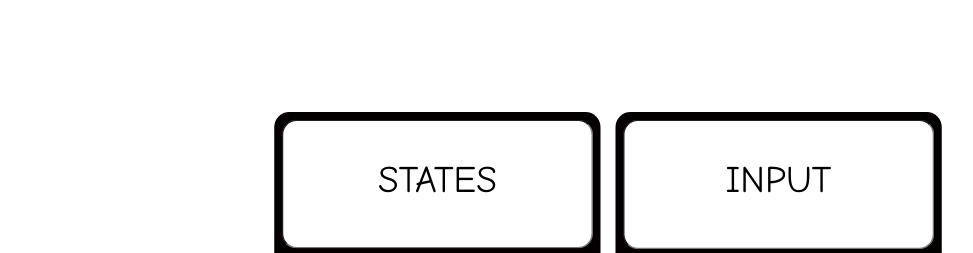
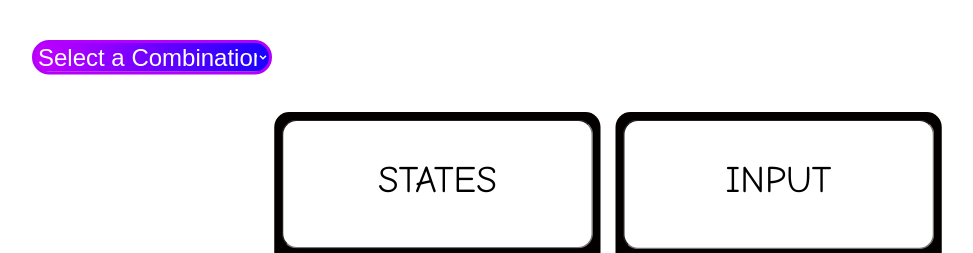
Before and after one commit to Dark12Phantom/transTable, a plain HTML site: page index.html in a window 1280 px wide. Shown: the top 253 px of the page, without its empty margins (32-1005 px from the left). Drawn offline with Linux system fonts and the light colour scheme.

Commit message:
Update index.html

```diff
--- a/index.html
+++ b/index.html
@@ -10,6 +10,18 @@
 
 <body>
     <div class="container">
+        <div class="combinations">
+            <select name="Combinations" id="combo">
+                <option disabled selected class="opt opt1" id="opt1"> Select a Combination</option>
+                <option value="Option 1" class="opt opt2" id="opt2"> State: q0 & Input: 0</option>
+                <option value="Option 2" class="opt opt3" id="opt3"> State: q0 & Input: 1</option>
+                <option value="Option 3" class="opt opt4" id="opt4"> State: q1 & Input: 0</option>
+                <option value="Option 5" class="opt opt5" id="opt5"> State: q1 & Input: 1</option>
+                <option value="Option 6" class="opt opt6" id="opt6"> State: q2 & Input: 1</option>
+                <option value="Option 7" class="opt opt7" id="opt7"> State: q2 & Input: 0</option>
+            </select>
+        </div>
+
         <div class="wrapper">
             <div class="states">
                 <input class="state" id="state" type="text" placeholder="STATES" readonly>
```
